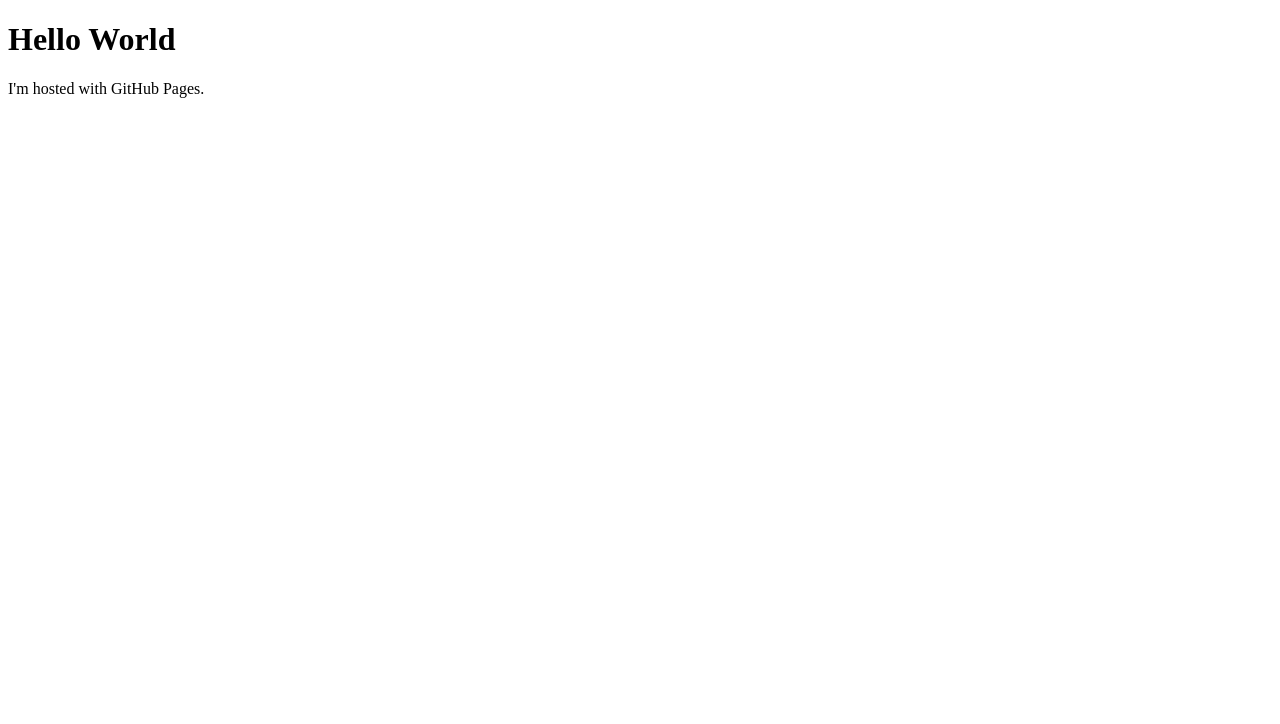
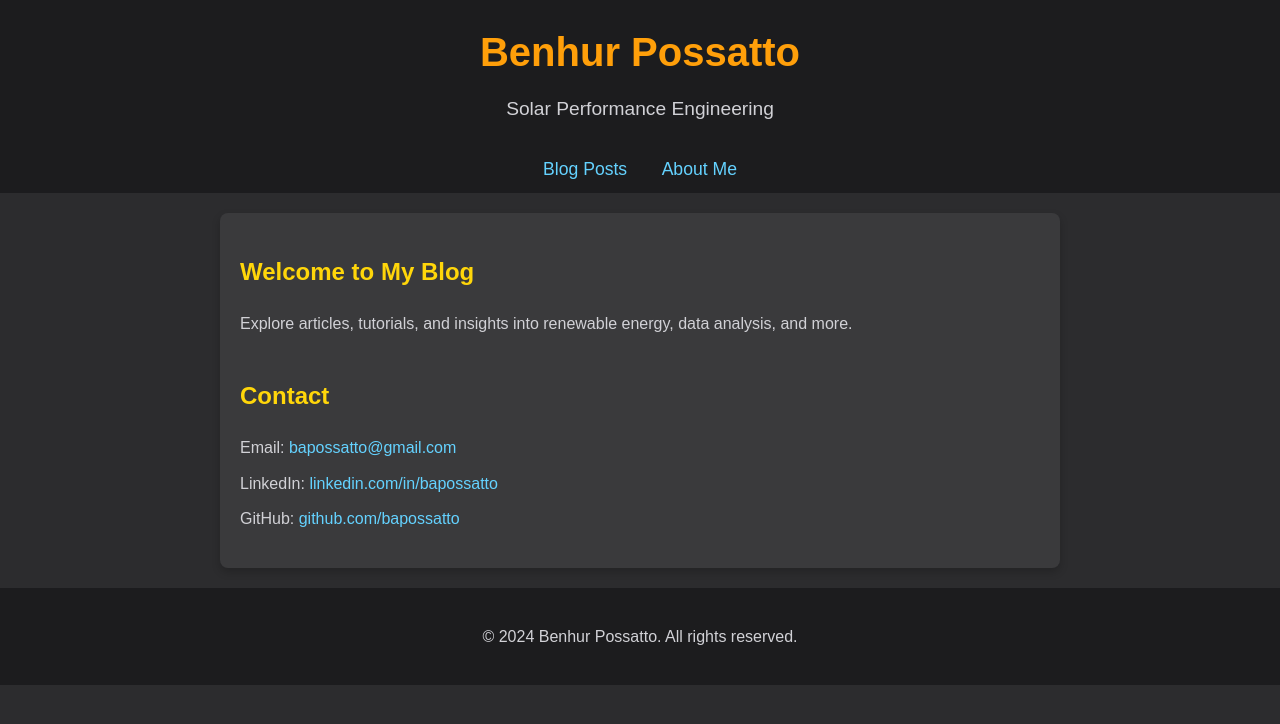
Before and after one commit to bapossatto/bapossatto.github.io, a plain HTML site: page index.html in a window 1280 px wide. Drawn offline with Linux system fonts and the light colour scheme.

Commit message:
Update index.html
1st version

```diff
--- a/index.html
+++ b/index.html
@@ -1,7 +1,131 @@
 <!DOCTYPE html>
-<html>
+<html lang="en">
+<head>
+    <meta charset="UTF-8">
+    <meta name="viewport" content="width=device-width, initial-scale=1.0">
+    <title>Personal Blog</title>
+    <style>
+        /* General Styles */
+        body {
+            font-family: 'Arial', sans-serif;
+            margin: 0;
+            padding: 0;
+            background-color: #2c2c2e; /* Dark, but not black */
+            color: #d1d1d6; /* Pastel-like off-white */
+            line-height: 1.6;
+        }
+
+        a {
+            color: #64d2ff; /* Soft blue */
+            text-decoration: none;
+        }
+
+        a:hover {
+            color: #ff7eb3; /* Soft pink */
+        }
+
+        header {
+            background-color: #1c1c1e; /* Slightly darker for contrast */
+            padding: 20px;
+            text-align: center;
+        }
+
+        header h1 {
+            margin: 0;
+            font-size: 2.5em;
+            color: #ff9f0a; /* Warm pastel orange */
+        }
+
+        header p {
+            margin: 10px 0 0;
+            font-size: 1.2em;
+        }
+
+        nav {
+            background-color: #1c1c1e;
+            text-align: center;
+            padding: 10px 0;
+        }
+
+        nav a {
+            margin: 0 15px;
+            font-size: 1.1em;
+        }
+
+        nav a:hover {
+            text-decoration: underline;
+        }
+
+        .container {
+            max-width: 800px;
+            margin: 20px auto;
+            background: #3a3a3c;
+            padding: 20px;
+            border-radius: 8px;
+            box-shadow: 0 4px 8px rgba(0, 0, 0, 0.2);
+        }
+
+        h2 {
+            color: #ffd60a; /* Pastel yellow */
+        }
+
+        footer {
+            background: #1c1c1e;
+            color: #d1d1d6;
+            text-align: center;
+            padding: 20px;
+            margin-top: 20px;
+        }
+
+        footer a {
+            color: #64d2ff;
+        }
+
+        footer a:hover {
+            color: #ff7eb3;
+        }
+
+        .contact {
+            margin-top: 40px;
+        }
+
+        .contact ul {
+            list-style: none;
+            padding: 0;
+        }
+
+        .contact ul li {
+            margin: 10px 0;
+        }
+    </style>
+</head>
 <body>
-<h1>Hello World</h1>
-<p>I'm hosted with GitHub Pages.</p>
+    <header>
+        <h1>Benhur Possatto</h1>
+        <p>Solar Performance Engineering</p>
+    </header>
+
+    <nav>
+        <a href="index.html">Blog Posts</a>
+        <a href="about.html">About Me</a>
+    </nav>
+
+    <div class="container">
+        <h2>Welcome to My Blog</h2>
+        <p>Explore articles, tutorials, and insights into renewable energy, data analysis, and more.</p>
+
+        <div class="contact">
+            <h2>Contact</h2>
+            <ul>
+                <li>Email: <a href="mailto:bapossatto@gmail.com">bapossatto@gmail.com</a></li>
+                <li>LinkedIn: <a href="https://linkedin.com/in/bapossatto" target="_blank">linkedin.com/in/bapossatto</a></li>
+                <li>GitHub: <a href="https://github.com/bapossatto" target="_blank">github.com/bapossatto</a></li>
+            </ul>
+        </div>
+    </div>
+
+    <footer>
+        <p>&copy; 2024 Benhur Possatto. All rights reserved.</p>
+    </footer>
 </body>
 </html>
```
